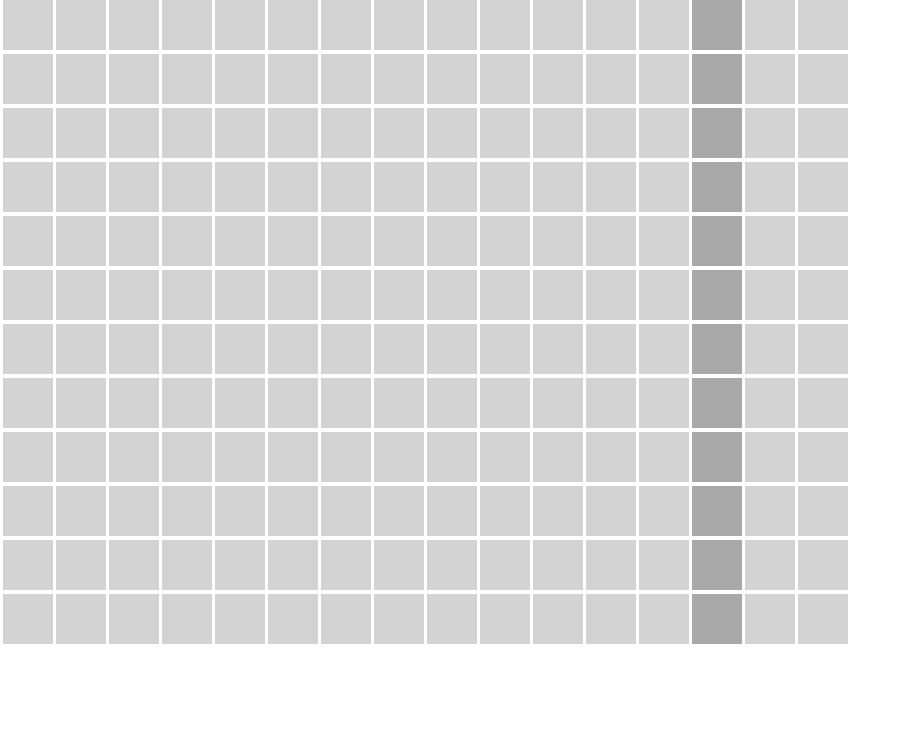
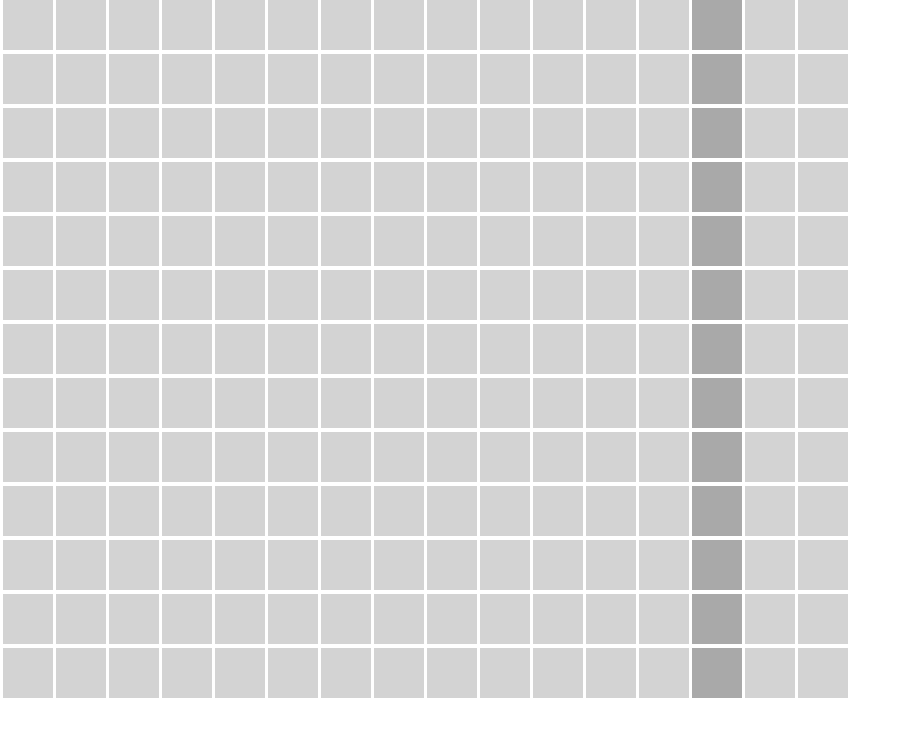
Before and after one commit to keoghpe/sequencer, a React (Create React App) app: page / in a window 1280 px wide. Shown: the top 736 px of the page, without its empty margins (0-908 px from the left). Built offline with nearby package versions, Linux system fonts and the light colour scheme.

Commit message:
Play audio from oscillator

```diff
--- a/src/App.js
+++ b/src/App.js
@@ -1,4 +1,4 @@
-import React, { Component, useState, useEffect } from 'react';
+import React, {Component, useState, useEffect} from 'react';
 import logo from './logo.svg';
 import './App.css';
 
@@ -15,7 +15,24 @@ const defaultNotes = [
   [false, false, false, false, false, false, false, false, false, false, false, false, false, false, false, false],
   [false, false, false, false, false, false, false, false, false, false, false, false, false, false, false, false],
   [false, false, false, false, false, false, false, false, false, false, false, false, false, false, false, false],
+  [false, false, false, false, false, false, false, false, false, false, false, false, false, false, false, false],
 ];
+
+const scale = [
+  261.63,
+  246.94,
+  233.08,
+  220.00,
+  207.65,
+  196.00,
+  185.00,
+  174.61,
+  164.81,
+  155.56,
+  164.83,
+  138.59,
+  130.81,
+]
 
 const App = () => {
 
@@ -23,15 +40,23 @@ const App = () => {
   const [column, setColumn] = useState(0);
 
   useEffect(() => {
-    // var ctx = new AudioContext();
-    // var o = ctx.createOscillator();
-    // o.frequency.value = 261.63;
-    // o.start(0);
-    // o.connect(ctx.destination);
+    const tickMs = 80;
 
     let interval = setInterval(() => {
       setColumn((column + 1) % 16)
-    }, 80)
+    }, tickMs)
+
+    var ctx = new AudioContext();
+
+    notes.forEach((row, index) => {
+      if(notes[index][column]) {
+        var o = ctx.createOscillator();
+        o.frequency.value = scale[column];
+        o.start(0);
+        o.stop(tickMs / 1000);
+        o.connect(ctx.destination);
+      }
+    })
 
     return () => {
       clearInterval(interval)
@@ -62,7 +87,8 @@ const NoteRow = ({index, noteRow, toggleCell, column}) => {
   return (
     <div className="NodeRow">
       {
-        noteRow.map((active, jndex) => <Note index={index} jndex={jndex} active={active} column={column} toggleCell={toggleCell} />)
+        noteRow.map((active, jndex) => <Note index={index} jndex={jndex} active={active} column={column}
+                                             toggleCell={toggleCell}/>)
       }
     </div>
   )
@@ -72,7 +98,9 @@ const Note = ({active, toggleCell, index, jndex, column}) => {
   let activeClass = active ? 'active' : '';
   let currentClass = jndex === column ? 'current' : '';
 
-  return (<div className={`Note ${activeClass} ${currentClass}`} onClick={() => {toggleCell(index, jndex)}}></div>)
+  return (<div className={`Note ${activeClass} ${currentClass}`} onClick={() => {
+    toggleCell(index, jndex)
+  }}></div>)
 }
 
 
```
